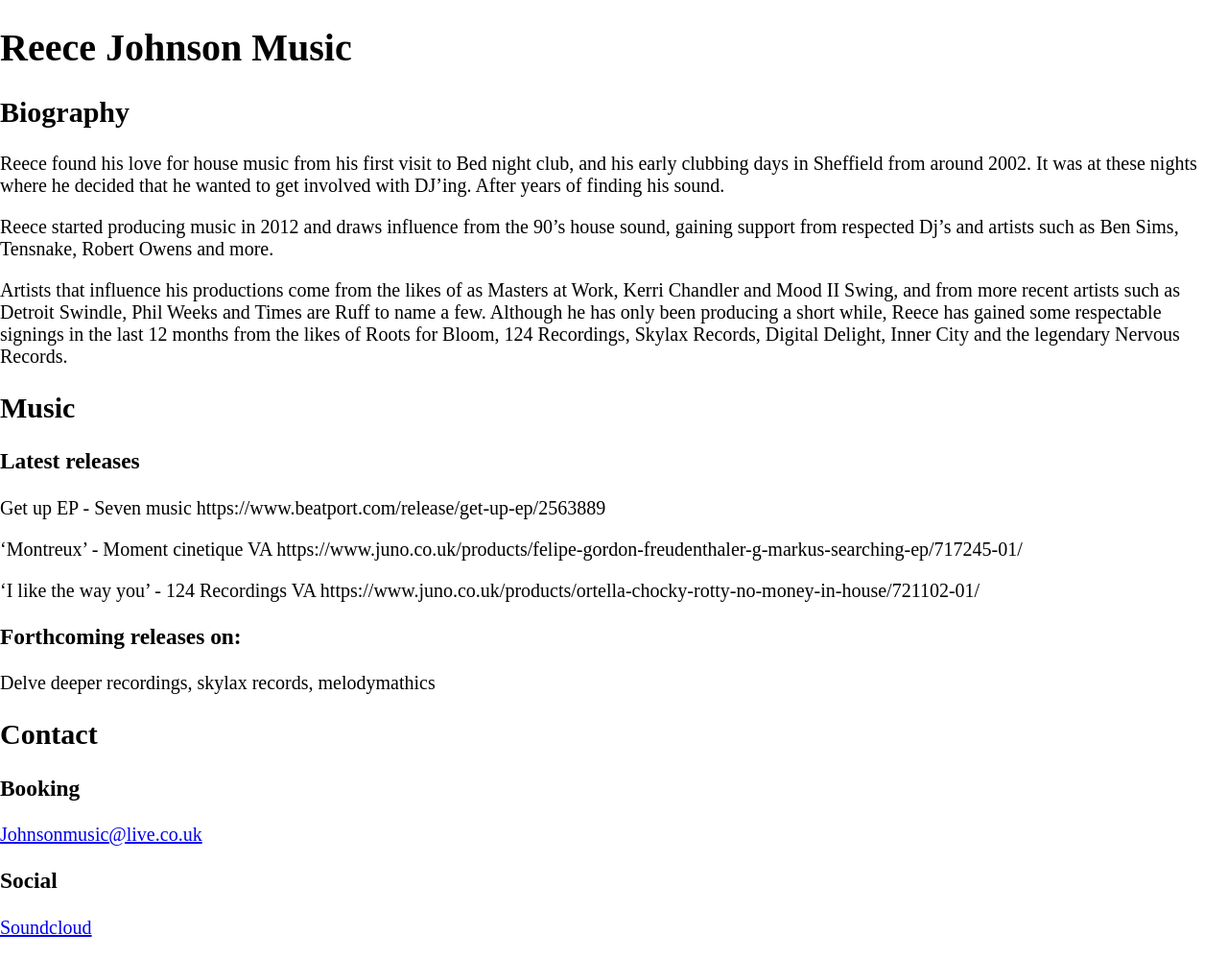
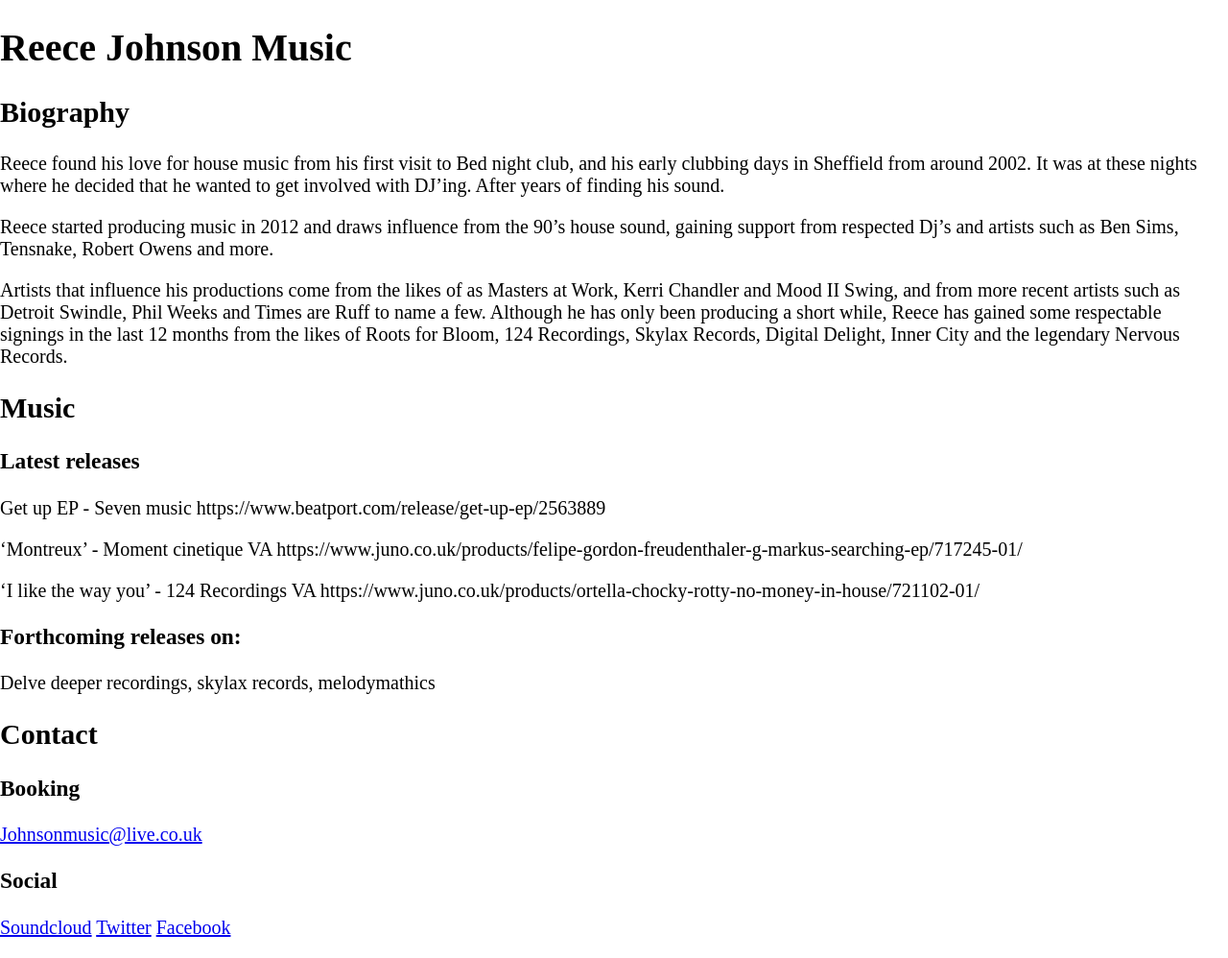
Before and after one commit to jnkly/reece-johnson, a Jekyll site: the page built from index.md, in a window 1280 px wide. Shown: the whole page at 96% size. Built offline with Jekyll 4.4.1, drawn with Linux system fonts in a browser that asks for light colours.

Commit message:
Update index.md

```diff
--- a/index.md
+++ b/index.md
@@ -39,3 +39,5 @@
 ### Social
 
 [Soundcloud](https://soundcloud.com/reecejohnsonmsc)
+[Twitter](https://twitter.com/reecejohnsonmsc)
+[Facebook](https://www.facebook.com/reecejohnsonmusic)
```
